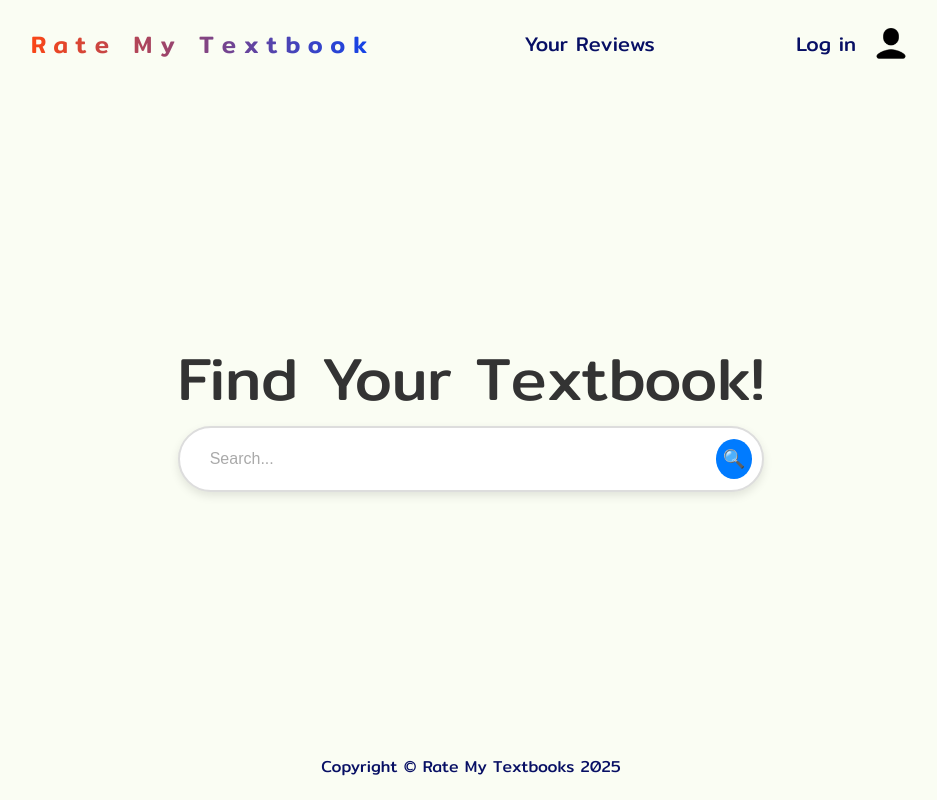
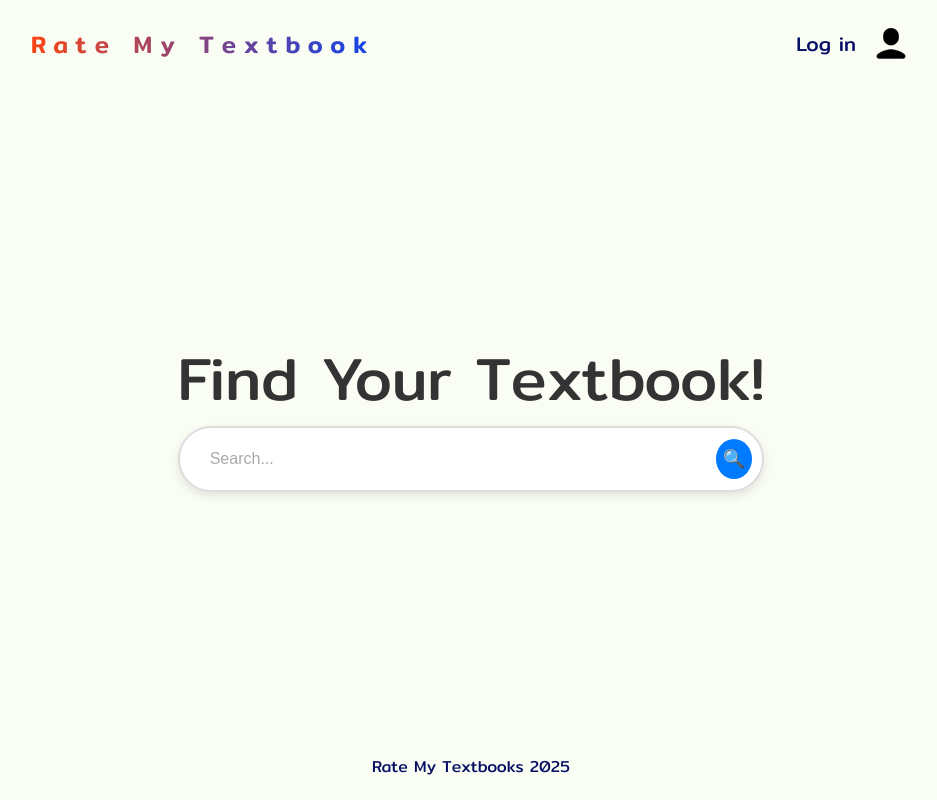
Before and after one commit to TheShmill/textbook-reviews, a Flask app: page / in a window 1280 px wide. Shown: the whole page, without its empty margins (169-1106 px from the left). Run offline with Flask 3, Linux system fonts and the light colour scheme.

Commit message:
removed your reviews button

```diff
--- a/backend/templates/index.html
+++ b/backend/templates/index.html
@@ -16,13 +16,6 @@
     <div class="hero">
         <div class="header">
             <div class="logo gradient-text"><a href="/">Rate My Textbook</a></div>
-            <div class="button">
-                <div class="profile">
-                    <ul class="links">
-                        <li><a href="#"></a>Your Reviews</li>
-                    </ul>
-                </div>
-            </div>
             <div class="button">
                 <div class="profile">
                     <ul class="links">
@@ -55,7 +48,7 @@
         </div>
     </div>
     <div class="footer">
-        <div class="footer-text">Copyright © Rate My Textbooks 2025</div>
+        <div class="footer-text">Rate My Textbooks 2025</div>
     </div>
 </body>
 
```
Also changed, not shown: backend/templates/bookpage.html (+1 -6 lines), backend/templates/searchres.html (+1 -8 lines), backend/templates/userReviews.html (+1 -8 lines).
